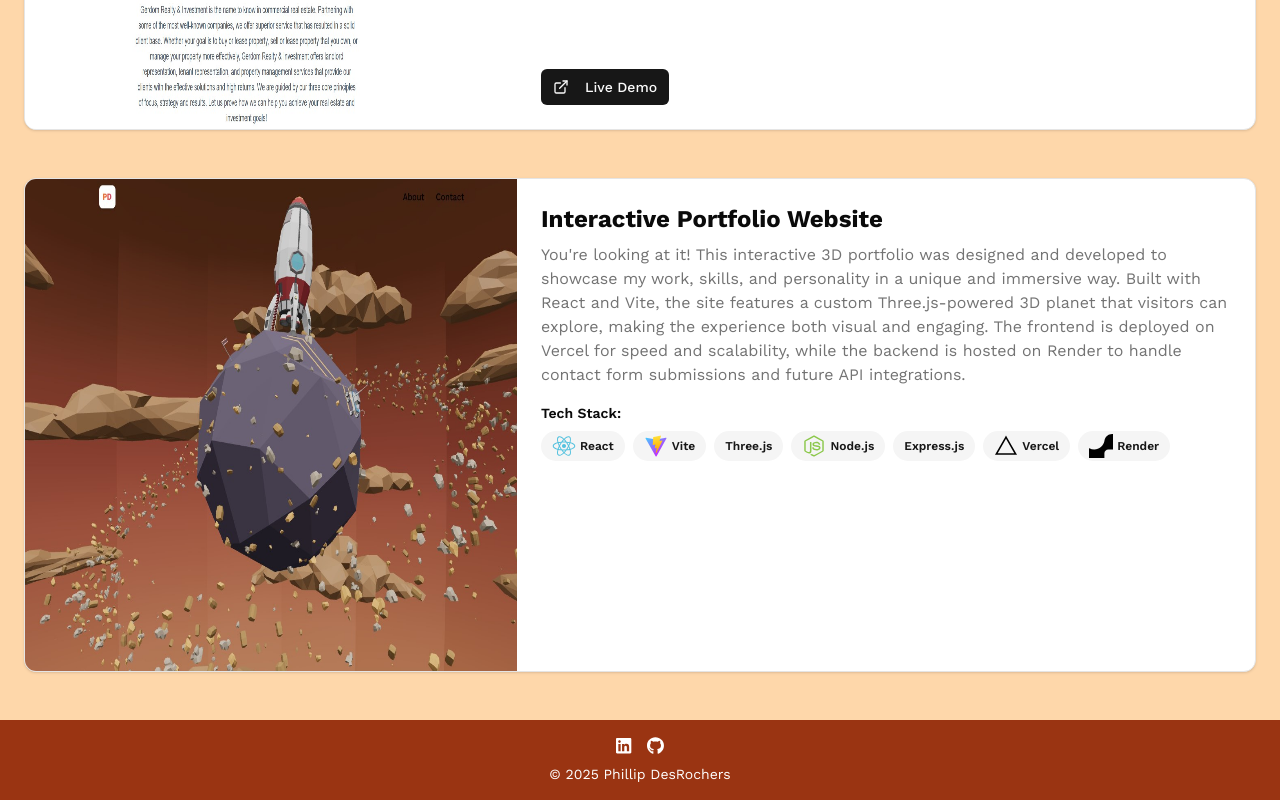
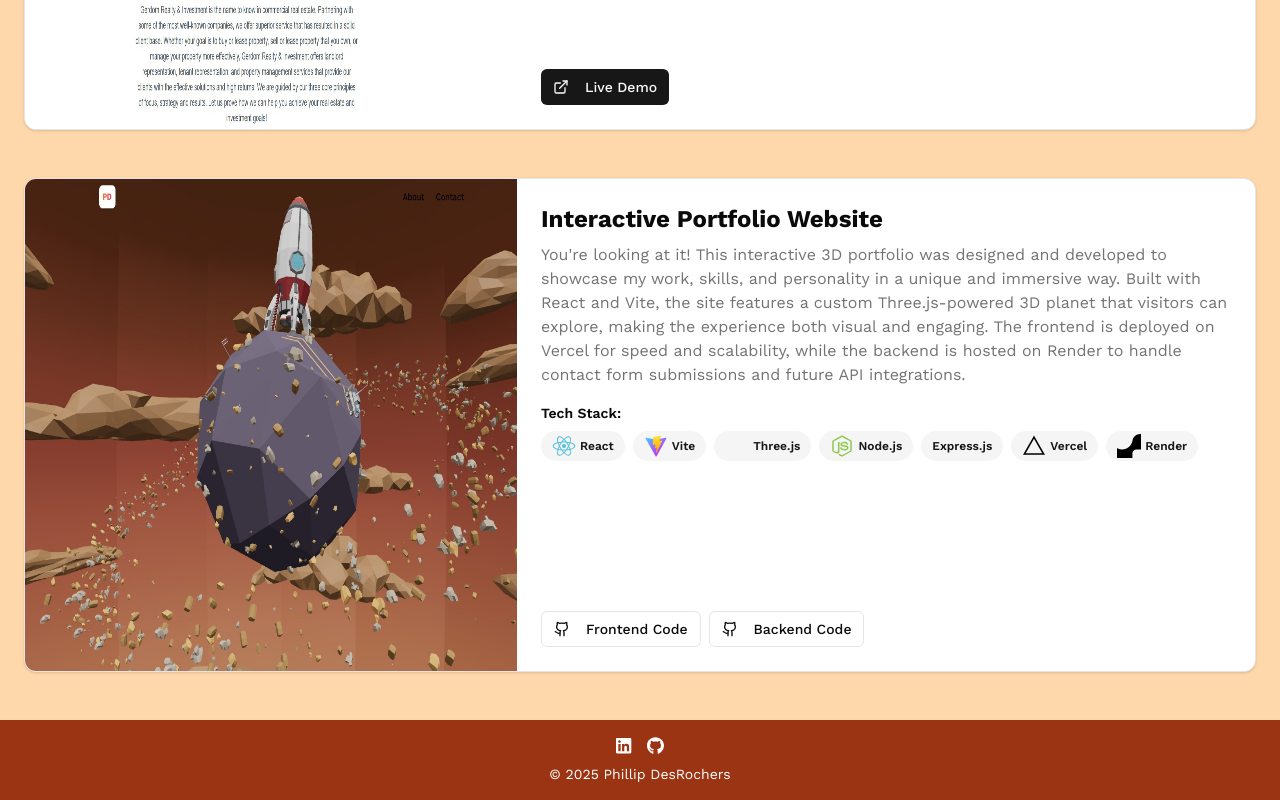
Before and after one commit to Phillipd44/portfolio, a React (Vite) app: page /projects in a window 1280 px wide. Shown: the part 1170-1970 px from the top of the page. Built offline with nearby package versions, Linux system fonts and the light colour scheme.

Commit message:
small projects update

```diff
--- a/src/pages/Projects.jsx
+++ b/src/pages/Projects.jsx
@@ -24,6 +24,7 @@ import vercelIcon from '../assets/icons/vercel.svg'
 import viteIcon from '../assets/icons/vite.svg'
 import renderIcon from '../assets/icons/render.svg'
 import nodeIcon from '../assets/icons/node.svg'
+import threeIcon from '../assets/icons/three.svg'
 
 const projects = [
   {
@@ -63,7 +64,7 @@ const projects = [
     title: "Interactive Portfolio Website",
     description:
       "You're looking at it! This interactive 3D portfolio was designed and developed to showcase my work, skills, and personality in a unique and immersive way. Built with React and Vite, the site features a custom Three.js-powered 3D planet that visitors can explore, making the experience both visual and engaging. The frontend is deployed on Vercel for speed and scalability, while the backend is hosted on Render to handle contact form submissions and future API integrations.",
-    image: portfolioWebsite, // Replace with a screenshot or 3D render
+    image: portfolioWebsite,
     techStack: [
       "React",
       "Vite",
@@ -74,7 +75,10 @@ const projects = [
       "Render"
     ],
     liveUrl: null,
-    githubUrl: null
+    githubUrl: [
+      "https://github.com/Phillipd44/portfolio",
+      "https://github.com/Phillipd44/portfolioBackend"
+    ]
   }
 ]
 
@@ -129,6 +133,7 @@ const Projects = () => {
                           {tech === "Vite" && <img src={viteIcon} alt="Vite" className="w-6 h-6" />}
                           {tech === "Render" && <img src={renderIcon} alt="Render" className="w-6 h-6" />}
                           {tech === "Node.js" && <img src={nodeIcon} alt="Node.js" className="w-6 h-6" />}
+                          {tech === "Three.js" && <img src={threeIcon} alt="Three.js" className="w-6 h-6" />}
                           {tech}
                         </Badge>
                       ))}
@@ -146,12 +151,25 @@ const Projects = () => {
                       </Button>
                     )}
                     {project.githubUrl && (
+                      <div className="flex gap-2">
+                        {Array.isArray(project.githubUrl) ? (
+                          project.githubUrl.map((url, index) => (
+                            <Button key={index} asChild variant="outline" size="sm">
+                              <Link to={url} target="_blank" rel="noopener noreferrer">
+                                <Github className="h-4 w-4 mr-2" />
+                                {index === 0 ? 'Frontend Code' : 'Backend Code'}
+                              </Link>
+                            </Button>
+                          ))
+                        ) : (
                           <Button asChild variant="outline" size="sm">
                             <Link to={project.githubUrl} target="_blank" rel="noopener noreferrer">
                               <Github className="h-4 w-4 mr-2" />
                               Source Code
                             </Link>
                           </Button>
+                        )}
+                      </div>
                     )}
                   </div>
                 </CardFooter>
```
Also changed, not shown: src/assets/icons/three.svg (added). Lines whose indentation alone changed are shown as unchanged.
